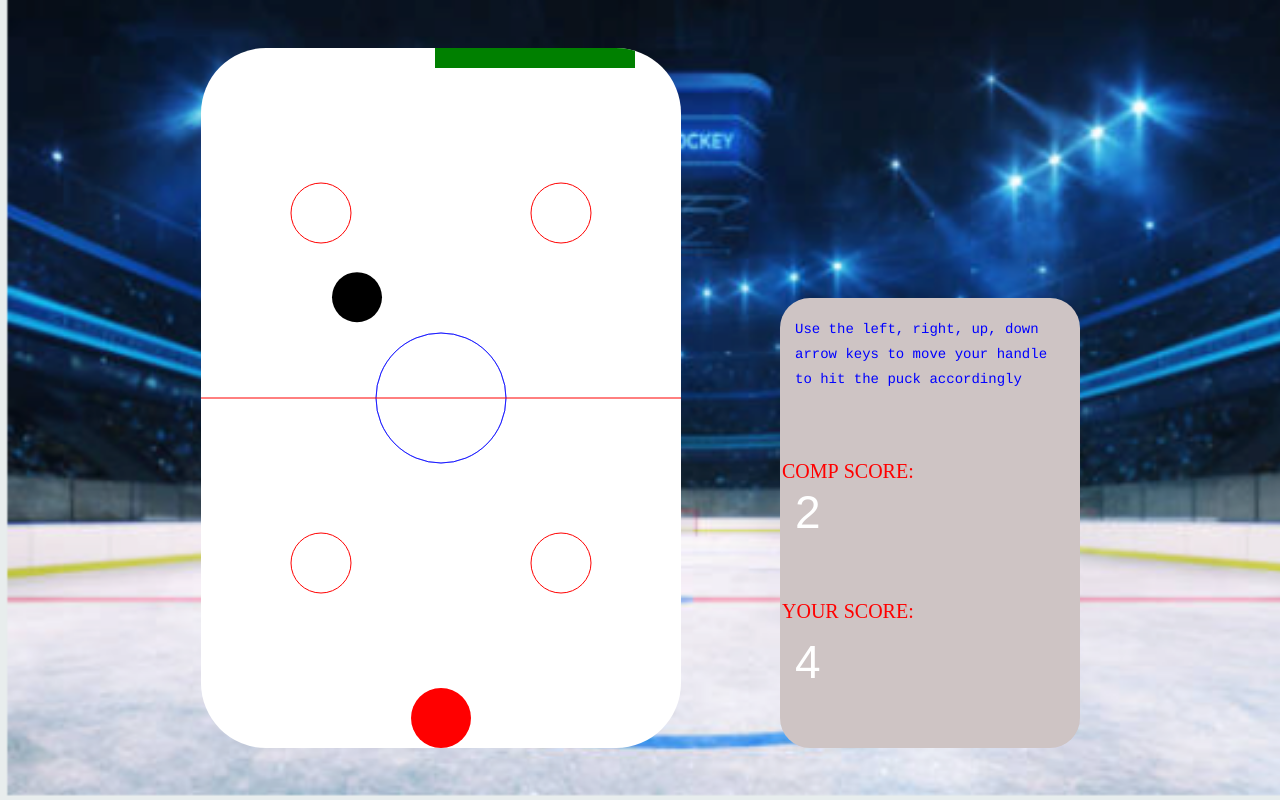
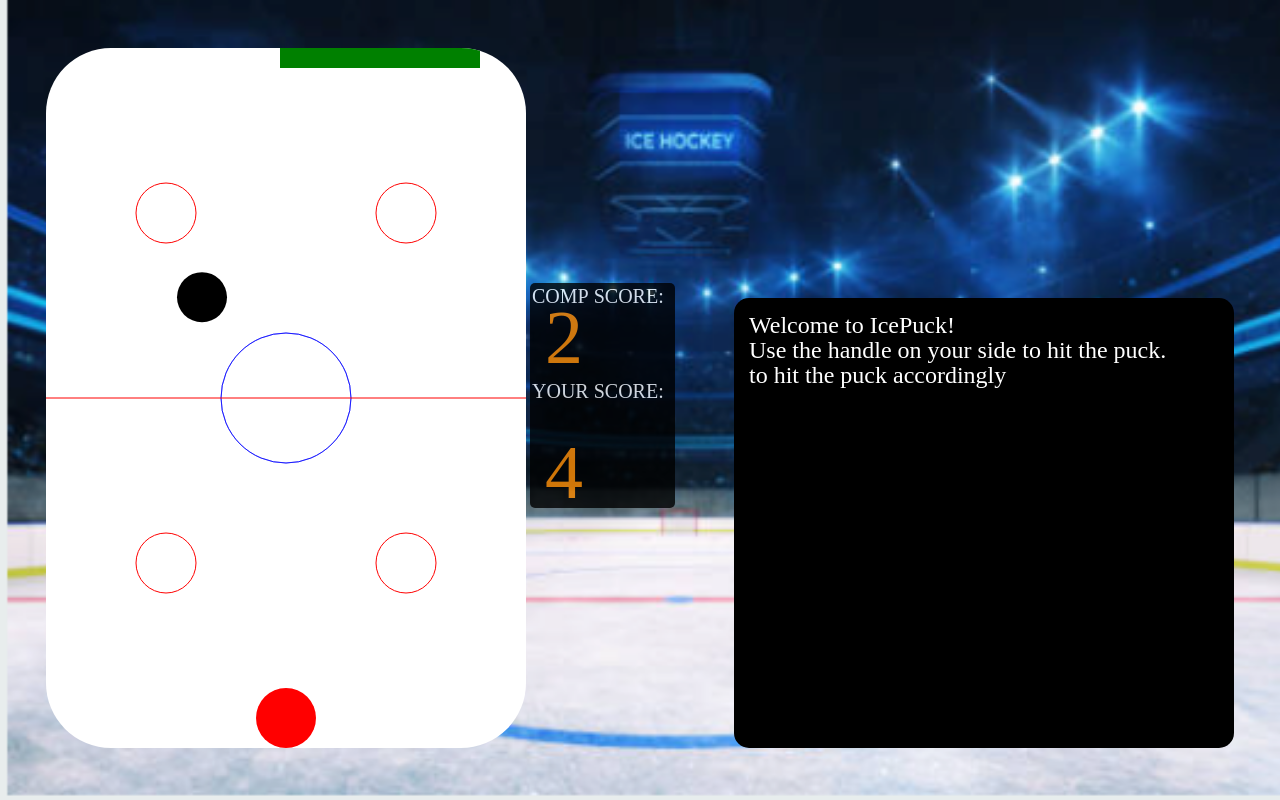
Before and after one commit to yungcai/IcePuck, a website built with webpack: page index.html in a window 1280 px wide. Built offline with nearby package versions, Linux system fonts and the light colour scheme.

Commit message:
update scorebaord

```diff
--- a/index.html
+++ b/index.html
@@ -10,13 +10,15 @@
     <script src="./dist/main.js"></script>
     <title>IcePuck</title>
     <link rel='shortcut icon' type='image/x-icon' href='favicon.ico' />
+    <script src="https://code.iconify.design/2/2.0.3/iconify.min.js"></script>
 </head>
 
 <body>
     <div className='game-container'>
         <canvas id='canvas' width='480' height='700'></canvas>
         <!-- <div className="logo">TITLE BOX</div> -->
-        <canvas id='canvas2' width='300' height='450'></canvas>
+        <canvas id='canvas3' width='145' height='225'></canvas>
+        <canvas id='canvas2' width='500' height='450'></canvas>
         <script src='./src/scripts/script.js'></script>
 
     </div>
--- a/src/scripts/script.js
+++ b/src/scripts/script.js
@@ -6,13 +6,20 @@ const ctx = canvas.getContext('2d')
 const canvas2 = document.getElementById('canvas2');
 const ctx2 = canvas2.getContext('2d')
 
+
+
+
+//scorebaord updated
+
+const canvas3 = document.getElementById('canvas3');
+const ctx3 = canvas3.getContext('2d')
+
 function score(){
-ctx2.font = '20px digital';
-ctx2.fillStyle = "red";
-ctx2.fillText('COMP SCORE:', 2, 180);
-ctx2.fillText('YOUR SCORE:', 2, 320);
-};
-
+    ctx3.font = '20px digital-7 mono';
+    ctx3.fillStyle = "white";
+    ctx3.fillText('COMP SCORE:', 2, 20);
+    ctx3.fillText('YOUR SCORE:', 2, 115);
+    };
 
 //drawing the rink
 
@@ -151,40 +158,41 @@ function drawHandle2(){
 //score functions
 
 function instructions(){
-    ctx2.font = "14px courier";
-    ctx2.fillStyle = "blue";
-    ctx2.fillText("Use the left, right, up, down", 15, 35);
+    ctx2.font = "24px digital-7 mono";
+    ctx2.fillStyle = "white";
+    ctx2.fillText("Welcome to IcePuck! ", 15, 35);
 }
 
 
 function instructions2(){
-    ctx2.font = "14px courier";
-    ctx2.fillStyle = "blue";
-    ctx2.fillText("arrow keys to move your handle", 15, 60);
+    ctx2.font = "24px digital-7 mono";
+    ctx2.fillStyle = "white";
+    ctx2.fillText("Use the handle on your side to hit the puck.", 15, 60);
 }
 
 function instructions3(){
-    ctx2.font = "14px courier";
-    ctx2.fillStyle = "blue";
+    ctx2.font = "24px digital-7 mono";
+    ctx2.fillStyle = "white";
     ctx2.fillText("to hit the puck accordingly", 15,85);
 }
 
 function drawCompScore() {
-    ctx2.font = "46px Arial";
-    ctx2.fillStyle = "white";
-    ctx2.fillText(compScore, 15, 230);
+    ctx3.font = "76px digital-7 italic";
+    ctx3.fillStyle = "#FF8C00";
+    ctx3.fillText(compScore, 15, 80);
 }
 
 function drawYourScore() {
-    ctx2.font = "46px Arial";
-    ctx2.fillStyle = "white";
-    ctx2.fillText(yourScore, 15, 380);
+    ctx3.font = "76px digital-7 italic";
+    ctx3.fillStyle = "#FF8C00";
+    ctx3.fillText(yourScore, 15, 215);
 }
 
 
 //MAIN DRAW
 
 function draw(){
+    ctx3.clearRect(0, 0, canvas.width, canvas.height);
     ctx2.clearRect(0, 0, canvas.width, canvas.height);
     ctx.clearRect(0, 0, canvas.width, canvas.height);
     drawRink();
--- a/src/styles/style.css
+++ b/src/styles/style.css
@@ -17,14 +17,14 @@ body{
 
 
 .game-container{
-    display:flex;
-    align-items: space-around;
+    /* display:flex;
+    align-items: space-around; */
 }
 
 .score-intro{
-    display:flex;
+    /* display:flex;
     flex-direction: row;
-    align-items: center;
+    align-items: center; */
 }
 #canvas{
     background-color: white;
@@ -32,9 +32,16 @@ body{
 }
 
 #canvas2{
-    background-color: #CEC4C4;
-    margin-left: 95px;
-    border-radius: 30px;
+    background-color: black;
+    margin-left: 55px;
+    border-radius: 15px;
+}
+
+#canvas3{
+    background-color: black;
+    border-radius: 5px;
+    margin-bottom: 240px;
+    opacity: .8;
 }
 
 /* #canvas3{
```
